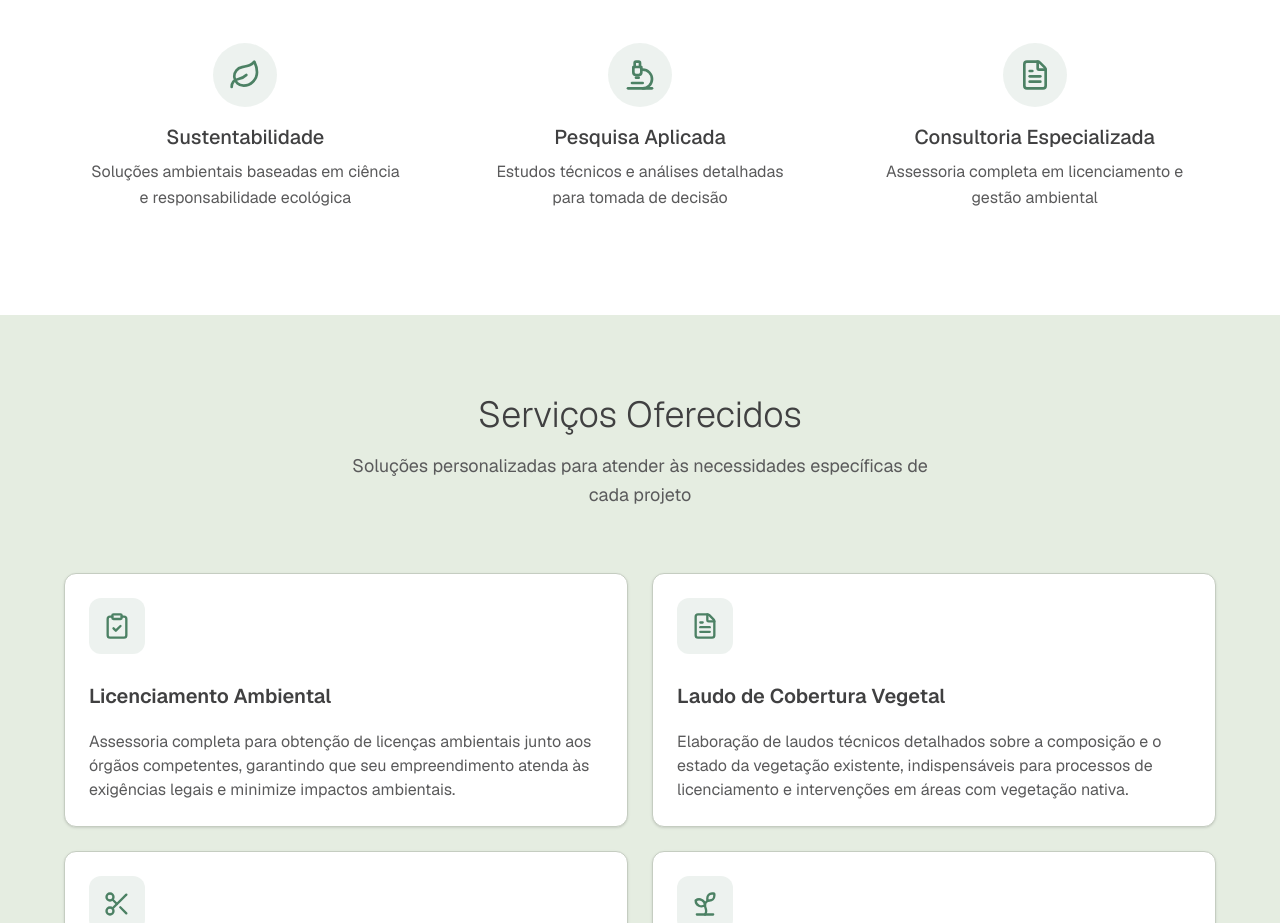
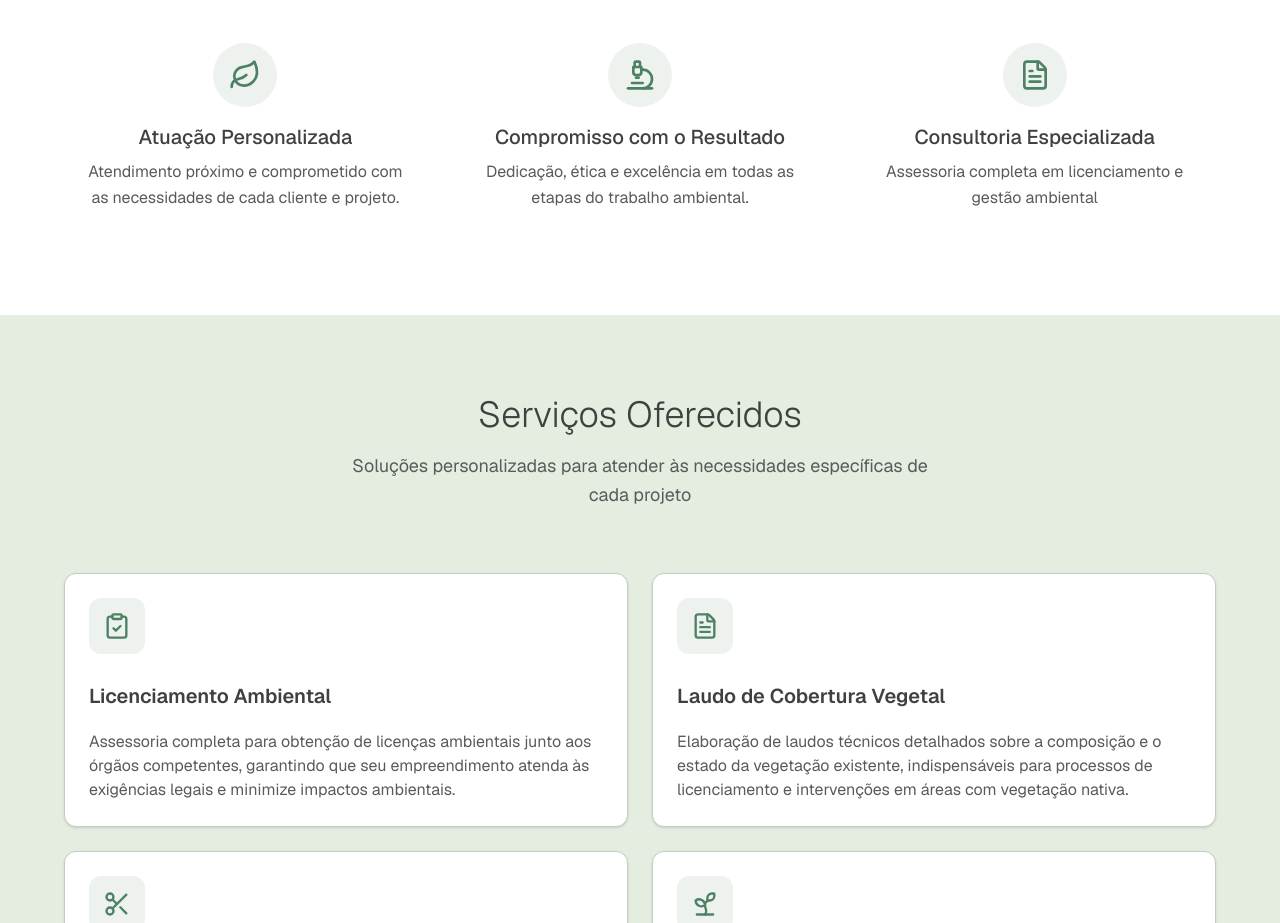
Before and after one commit to coder-muller/carla-freitas-bio, a Next.js app: page / in a window 1280 px wide. Shown: the part 1040-1963 px from the top of the page. Built offline with nearby package versions, Linux system fonts and the light colour scheme.

Commit message:
refactor: update highlights in About section with new titles and descriptions to better reflect personalized service and commitment to resultsl

```diff
--- a/components/landing-page/about.tsx
+++ b/components/landing-page/about.tsx
@@ -4,13 +4,13 @@ export function About() {
     const highlights = [
         {
             icon: Leaf,
-            title: "Sustentabilidade",
-            description: "Soluções ambientais baseadas em ciência e responsabilidade ecológica",
+            title: "Atuação Personalizada",
+            description: "Atendimento próximo e comprometido com as necessidades de cada cliente e projeto.",
         },
         {
             icon: Microscope,
-            title: "Pesquisa Aplicada",
-            description: "Estudos técnicos e análises detalhadas para tomada de decisão",
+            title: "Compromisso com o Resultado",
+            description: "Dedicação, ética e excelência em todas as etapas do trabalho ambiental.",
         },
         {
             icon: FileText,
```
